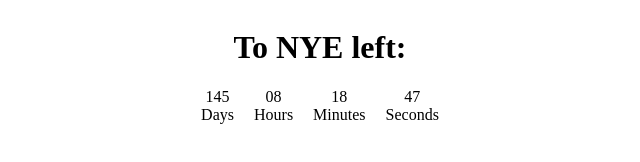
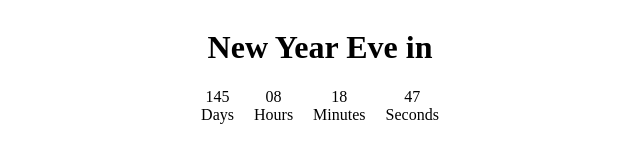
Before and after one commit to KMyroslav/goit-js-hw-11-timer, a plain HTML site: page index.html in a window 1280 px wide. Shown: the whole page, without its empty margins (320-960 px from the left). Drawn offline with Linux system fonts and the light colour scheme.

Commit message:
Update index.html

```diff
--- a/index.html
+++ b/index.html
@@ -9,7 +9,7 @@
   </head>
   <body>
     <div class="wrapper">
-      <h1 class="title">To NYE left:</h1>
+      <h1 class="title">New Year Eve in</h1>
       <div class="timer" id="timer-1">
         <div class="field">
           <span class="value" data-value="days">00</span>
```
